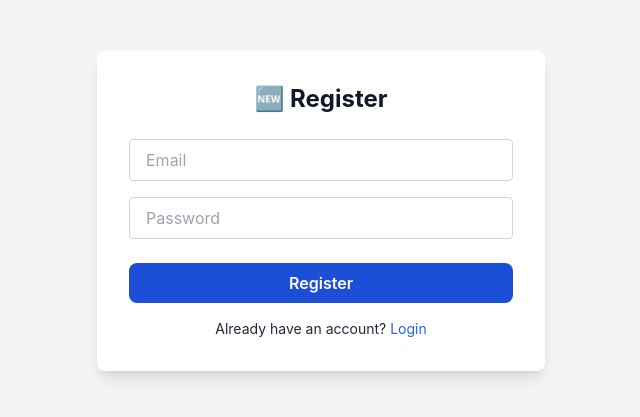
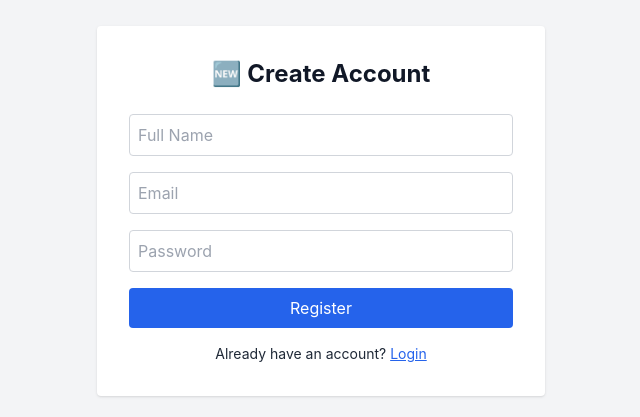
Before and after one commit to Safi649/safibuilds, a Next.js app: page /admin/register in a window 1280 px wide. Shown: the part 189-606 px from the top of the page, without its empty margins (319-959 px from the left). Built offline with nearby package versions, Linux system fonts and the light colour scheme.

Commit message:
Update register.js

```diff
--- a/pages/admin/register.js
+++ b/pages/admin/register.js
@@ -1,54 +1,83 @@
-// pages/admin/register.js
-import { useState } from 'react'
-import { useRouter } from 'next/router'
-import { createUserWithEmailAndPassword } from 'firebase/auth'
-import { auth } from '@/firebase/config'
+import { useState } from "react";
+import { useRouter } from "next/router";
+import { createUserWithEmailAndPassword } from "firebase/auth";
+import { doc, setDoc } from "firebase/firestore";
+import { auth, db } from "@/firebase/config";
+import toast, { Toaster } from "react-hot-toast";
 
-export default function RegisterPage() {
-  const [email, setEmail] = useState('')
-  const [password, setPassword] = useState('')
-  const router = useRouter()
+export default function Register() {
+  const router = useRouter();
+  const [name, setName] = useState("");
+  const [email, setEmail] = useState("");
+  const [password, setPassword] = useState("");
 
   const handleRegister = async (e) => {
-    e.preventDefault()
+    e.preventDefault();
+    if (!name || !email || !password) {
+      toast.error("Please fill all fields");
+      return;
+    }
+
     try {
-      await createUserWithEmailAndPassword(auth, email, password)
-      alert('Registration successful!')
-      router.push('/admin/dashboard')
+      const userCredential = await createUserWithEmailAndPassword(auth, email, password);
+      const user = userCredential.user;
+
+      // Save user to Firestore
+      await setDoc(doc(db, "users", user.uid), {
+        uid: user.uid,
+        name,
+        email,
+        createdAt: new Date()
+      });
+
+      toast.success("Registration successful!");
+      router.push("/admin/dashboard");
     } catch (error) {
-      alert('Registration failed: ' + error.message)
+      toast.error("Error: " + error.message);
     }
-  }
+  };
 
   return (
     <div className="min-h-screen flex items-center justify-center bg-gray-100 px-4">
-      <div className="w-full max-w-md bg-white p-8 rounded-lg shadow-lg">
-        <h2 className="text-2xl font-bold text-center mb-6">🆕 Register</h2>
-        <form onSubmit={handleRegister}>
+      <Toaster />
+      <div className="max-w-md w-full bg-white p-8 rounded shadow">
+        <h2 className="text-2xl font-bold mb-6 text-center">🆕 Create Account</h2>
+        <form onSubmit={handleRegister} className="space-y-4">
+          <input
+            type="text"
+            placeholder="Full Name"
+            className="w-full border p-2 rounded"
+            value={name}
+            onChange={(e) => setName(e.target.value)}
+          />
           <input
             type="email"
             placeholder="Email"
-            className="mb-4"
+            className="w-full border p-2 rounded"
             value={email}
             onChange={(e) => setEmail(e.target.value)}
-            required
           />
           <input
             type="password"
             placeholder="Password"
-            className="mb-6"
+            className="w-full border p-2 rounded"
             value={password}
             onChange={(e) => setPassword(e.target.value)}
-            required
           />
-          <button type="submit" className="btn btn-primary w-full">
+          <button
+            type="submit"
+            className="w-full bg-blue-600 text-white p-2 rounded hover:bg-blue-700"
+          >
             Register
           </button>
         </form>
-        <p className="text-center text-sm mt-4">
-          Already have an account? <a href="/admin/login" className="text-blue-600">Login</a>
+        <p className="mt-4 text-center text-sm">
+          Already have an account?{" "}
+          <a href="/admin/login" className="text-blue-600 underline">
+            Login
+          </a>
         </p>
       </div>
     </div>
-  )
+  );
 }
```
